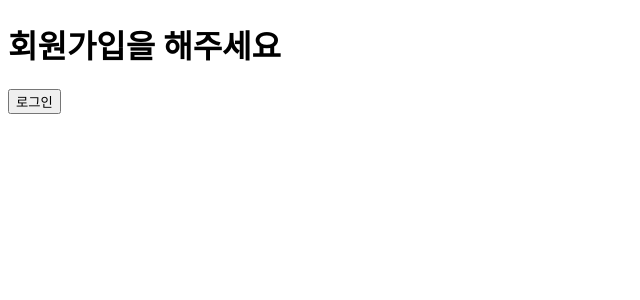
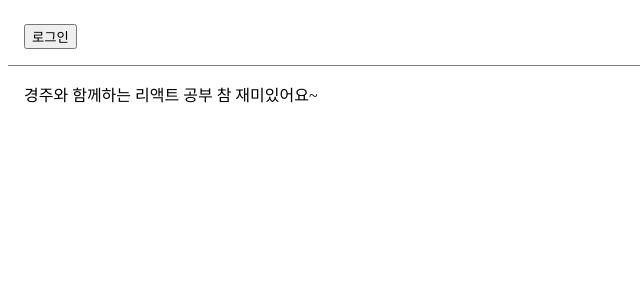
Before and after one commit to wnddjgld/ReactProjects0829, a React (Create React App) app: page / in a window 1280 px wide. Shown: the top 300 px of the page, without its empty margins (0-640 px from the left). Built offline with nearby package versions, Linux system fonts and the light colour scheme.

Commit message:
React 9장 인라인조건, 컴포넌트렌더링막기, 로그인 여부에 따른 툴바만들기

```diff
--- /dev/null
+++ b/src/chp09/LandingPage.jsx
@@ -0,0 +1,28 @@
+import React, {useState} from "react";
+import Toolbar from "./Toolbar";
+
+
+function LandingPage(props){
+    const [isLoggedIn, setIsLoggedIn] = useState(false);
+
+    const onClickLogin = ()=> {
+        setIsLoggedIn(true);
+    }
+    const onClickLogout = ()=> {
+        setIsLoggedIn(false);
+    }
+    return(
+        <div>
+            <Toolbar
+                isLoggedIn={isLoggedIn}
+                onClickLogin={onClickLogin}
+                onClickLogout={onClickLogout}
+            />
+            <div style={{padding:16}}>
+                경주와 함께하는 리액트 공부 참 재미있어요~
+            </div>
+
+        </div>
+    );
+}
+export default LandingPage;
--- /dev/null
+++ b/src/chp09/LoginControl2.jsx
@@ -0,0 +1,29 @@
+import React, {useState} from "react";
+import LogoutButton from "./LogoutButton";
+import LoginButton from "./LoginButton";
+import Greeting from "./Greeting";
+import WarningBanner from "./WarningBanner";
+
+function LoginControl2(props){
+    const [isLoggedIn, setIsLoggedIn] = useState(false);
+
+    const handleLoginClick=()=>{
+        setIsLoggedIn(true);
+    }
+    const handleLogoutClick=()=>{
+        setIsLoggedIn(false);
+    }
+
+    return(
+        <div>
+            <WarningBanner warning={false}/>
+            <Greeting isLoggedIn={isLoggedIn}/>
+            {isLoggedIn
+                ? <LogoutButton onClick={handleLogoutClick}/>
+                : <LoginButton onClick={handleLoginClick}/>
+            }
+        </div>
+    )
+}
+
+export default LoginControl2;
--- /dev/null
+++ b/src/chp09/MailBox.jsx
@@ -0,0 +1,18 @@
+import React from "react";
+
+function MailBox(props){
+    const unreadMessages = props.unreadMessages;
+
+    return(
+        <div>
+            <h1>안녕하세요.</h1>
+            {unreadMessages.length > 0 &&
+            <h2>
+                현재 {unreadMessages.length}개의 읽지않은 메시지가 있습니다.
+            </h2>
+            }
+        </div>
+    );
+}
+
+export default MailBox;
--- /dev/null
+++ b/src/chp09/Toolbar.jsx
@@ -0,0 +1,29 @@
+import React from "react";
+
+const styles={
+    wrapper:{
+        padding: 16,
+        flexDirection: "row",
+        display: "flex",
+        borderBottom: "1px solid grey"
+    },
+    greeting:{
+        marginRight: 8,
+    },
+};
+
+function Toolbar(props){
+    const{isLoggedIn, onClickLogin, onClickLogout} = props;
+    return(
+        <div style={styles.wrapper}>
+            {isLoggedIn && <span style={styles.greeting}>환영합니다.</span>}
+            {
+                isLoggedIn?
+                    <button onClick={onClickLogout}>로그아웃</button>:
+                    <button onClick={onClickLogin}>로그인</button>
+            }
+        </div>
+    );
+}
+
+export default Toolbar;
--- /dev/null
+++ b/src/chp09/WarningBanner.jsx
@@ -0,0 +1,9 @@
+import React from "react";
+
+function WarningBanner(props){
+    if(!props.warning){
+        return null;
+    }
+    return <h2>경고!!!</h2>
+}
+export default WarningBanner;
--- a/src/index.js
+++ b/src/index.js
@@ -24,11 +24,14 @@
 import ConfirmButton3 from "./chp08/ConfirmButton3";
 import Greeting from "./chp09/Greeting";
 import LoginControl from "./chp09/LoginControl";
+import MailBox from "./chp09/MailBox";
+import LoginControl2 from "./chp09/LoginControl2";
+import LandingPage from "./chp09/LandingPage";
 
 const root = ReactDOM.createRoot(document.getElementById('root'));
 root.render(
     <React.StrictMode>
-        <LoginControl/>
+        <LandingPage/>
     </React.StrictMode>
 );
 
```
Also changed, not shown: src/test/Greeting22.jsx (added, +14 -0 lines), src/test/UserGuestGreeting.jsx (added, +14 -0 lines).
